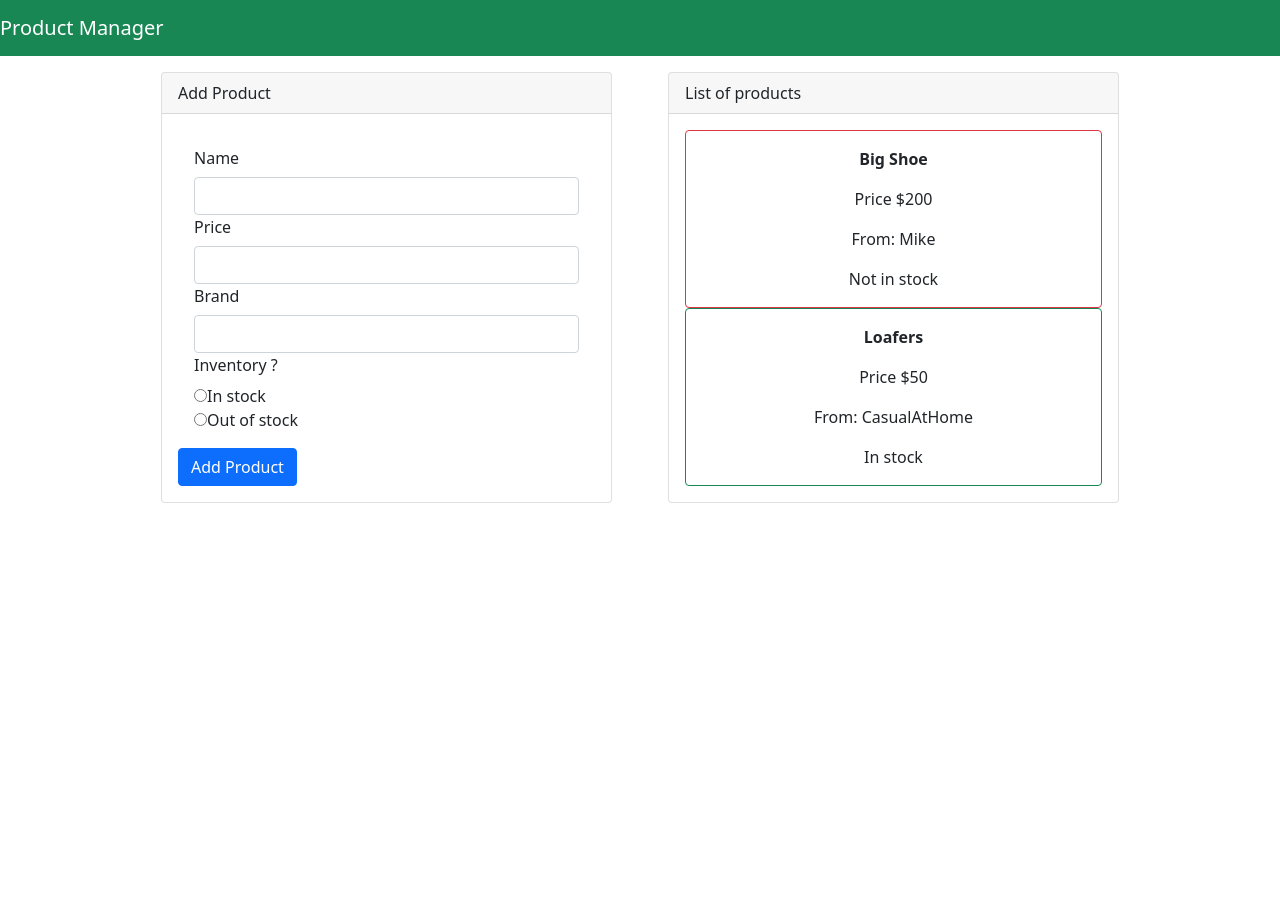
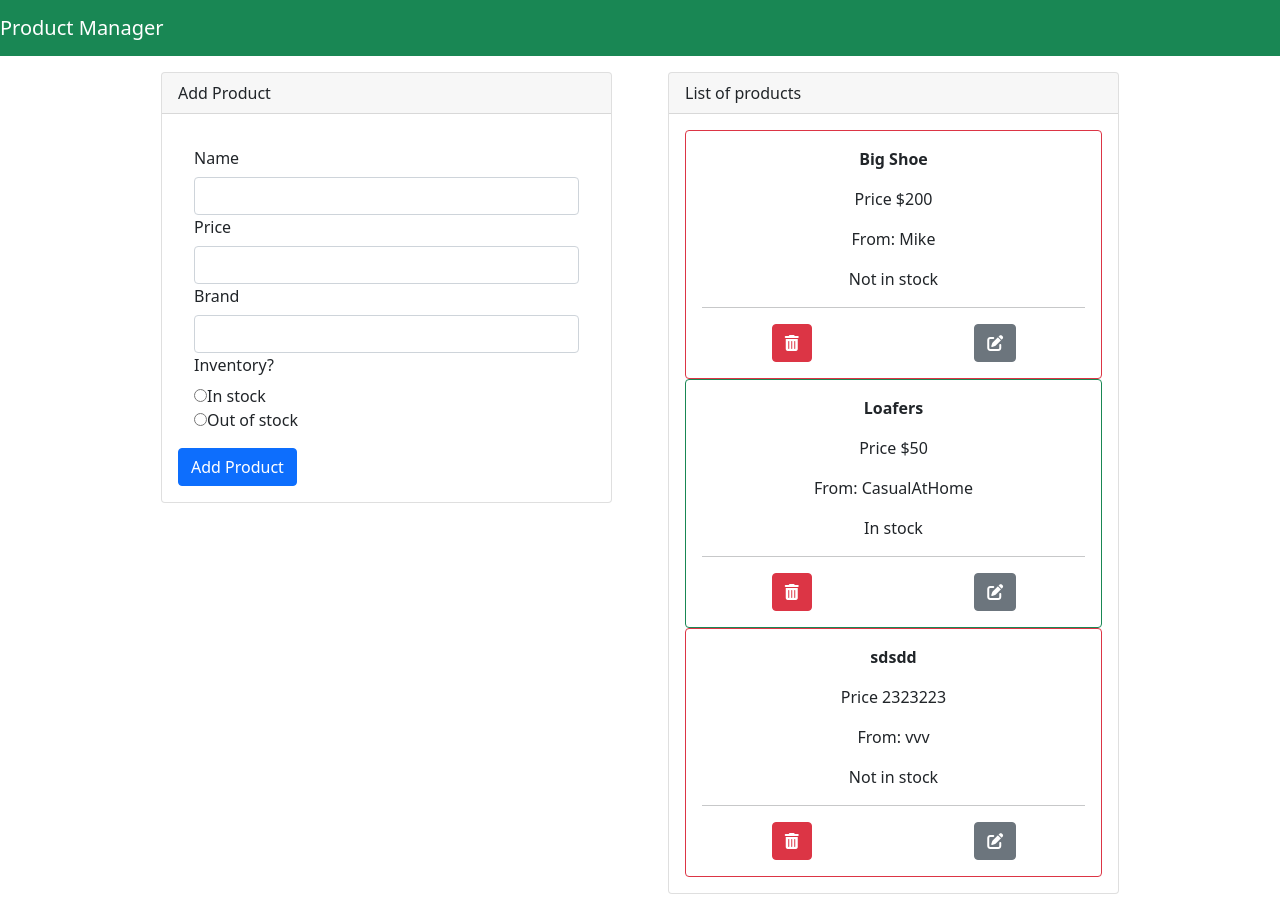
Before and after one commit to I8Superman/Vue_shop_app, a Vue app: page / in a window 1280 px wide. Before the commit the page ends 800 px from the top, so only its background shows below. Built offline with nearby package versions, Linux system fonts and the light colour scheme; data requests are answered from the project's data file.

Commit message:
Adding product delete function

```diff
--- a/db.json
+++ b/db.json
@@ -13,6 +13,13 @@
       "brand": "CasualAtHome",
       "inventoryStatus": true,
       "id": 2
+    },
+    {
+      "name": "sdsdd",
+      "price": "2323223",
+      "brand": "vvv",
+      "inventoryStatus": false,
+      "id": 3
     }
   ]
 }
--- a/public/index.html
+++ b/public/index.html
@@ -1,17 +1,24 @@
 <!DOCTYPE html>
 <html lang="">
+
 <head>
   <meta charset="utf-8">
   <meta http-equiv="X-UA-Compatible" content="IE=edge">
   <meta name="viewport" content="width=device-width,initial-scale=1.0">
   <link rel="icon" href="<%= BASE_URL %>favicon.ico">
-    <title><%= htmlWebpackPlugin.options.title %></title>
+  <title>
+    <%= htmlWebpackPlugin.options.title %>
+  </title>
+  <script src="https://kit.fontawesome.com/d93497a3b5.js" crossorigin="anonymous"></script>
 </head>
+
 <body>
   <noscript>
-      <strong>We're sorry but <%= htmlWebpackPlugin.options.title %> doesn't work properly without JavaScript enabled. Please enable it to continue.</strong>
+    <strong>We're sorry but <%= htmlWebpackPlugin.options.title %> doesn't work properly without JavaScript enabled.
+        Please enable it to continue.</strong>
   </noscript>
   <div id="app"></div>
   <!-- built files will be auto injected -->
 </body>
+
 </html>
--- a/src/App.vue
+++ b/src/App.vue
@@ -3,7 +3,8 @@
     <AppHeader />
     <b-container>
       <b-row class="justify-content-center">
-        <AddProduct />
+        <!-- We bind the addProduct emit to the component by using the v-on directive (shorthand @). The "addProduct" in white is the method called when the event is triggered -->
+        <AddProduct @addProduct="addProduct" />
         <!-- We can pass data (props) to a component by simply using the v-bind directive (':' for shorthand). Here we bind the productList array to the ListProduct component and call the props 'productlist' -->
         <ListProduct :products="productList" />
       </b-row>
@@ -35,10 +36,14 @@ export default {
         let result = await axios.get("http://localhost:3000/products/");
         // console.log(result.data);
         this.productList = result.data;
-        console.log(this.productList);
+        //console.log(this.productList);
       } catch (error) {
         console.log(error);
       }
+    },
+    async addProduct(newProduct) {
+      await axios.post("http://localhost:3000/products/", newProduct); // We make a post request with our payload being the new product obj.
+      this.getProductList(); // after posting we call getProductList to update our arr of products (getting what we posted)
     },
   },
   mounted() {
--- a/src/components/AddProduct.vue
+++ b/src/components/AddProduct.vue
@@ -27,7 +27,7 @@
               </ValidationProvider>
 
               <ValidationProvider name="Name" rules="required: true" v-slot="{ errors }">
-                <b-form-group label="Inventory ?">
+                <b-form-group label="Inventory?">
                   <b-form-radio v-model="form.inventoryStatus" name="inventorystatus" value="true">In stock</b-form-radio>
                   <b-form-radio v-model="form.inventoryStatus" name="inventorystatus" value="false">Out of stock</b-form-radio>
                   <span class="error">{{ errors[0] }}</span>
@@ -52,11 +52,24 @@ export default {
         brand: "",
         inventoryStatus: "",
       },
+      submitted: false,
     };
   },
   methods: {
     addProduct() {
-      console.log(this.form);
+      this.submitted = true;
+      this.form.inventoryStatus = this.form.inventoryStatus === "true"; // The value from the radio buttons is a string. We need it as a boolean. By comparing our string with another string, it will be either true or false, that is, return a boolean.
+      // "addProduct" is the name of the emit to listen for
+      this.$emit("addProduct", this.form);
+
+      // Lets clear the form after submitting
+      this.form = {
+        name: "",
+        price: "",
+        brand: "",
+        inventoryStatus: "",
+      };
+      this.submitted = false;
     },
   },
 };
--- a/src/components/ListProduct.vue
+++ b/src/components/ListProduct.vue
@@ -4,13 +4,26 @@
       <b-card header="List of products">
         <b-card-group deck>
           <!-- v-for works as .forEach and iterates through the elems in the array, creating a li elem for each, assigning a unique key identifier. 'success' and 'danger' are predefined colors from Bootstrap-->
-          <b-card :border-variant="product.inventoryStatus? 'success' : 'danger'" align="center" v-for="product in products" :key="product.id">
+          <b-card v-for="product in products" :border-variant="product.inventoryStatus? 'success' : 'danger'" align="center" :key="product.id">
             <b-card-text>
               <strong>{{product.name}}</strong>
             </b-card-text>
             <b-card-text>Price {{product.price}}</b-card-text>
             <b-card-text>From: {{product.brand}}</b-card-text>
             <b-card-text>{{product.inventoryStatus? 'In stock':'Not in stock'}}</b-card-text>
+            <hr />
+            <b-row>
+              <b-col>
+                <b-button variant="danger" @click="deleteProduct(product.id)">
+                  <i class="fas fa-trash-alt"></i>
+                </b-button>
+              </b-col>
+              <b-col>
+                <b-button>
+                  <i class="fas fa-edit"></i>
+                </b-button>
+              </b-col>
+            </b-row>
           </b-card>
         </b-card-group>
       </b-card>
```
Lines whose indentation alone changed are shown as unchanged.
